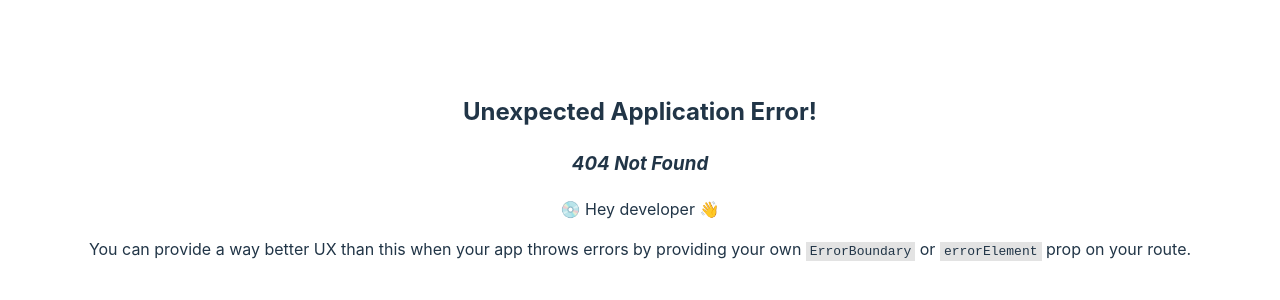
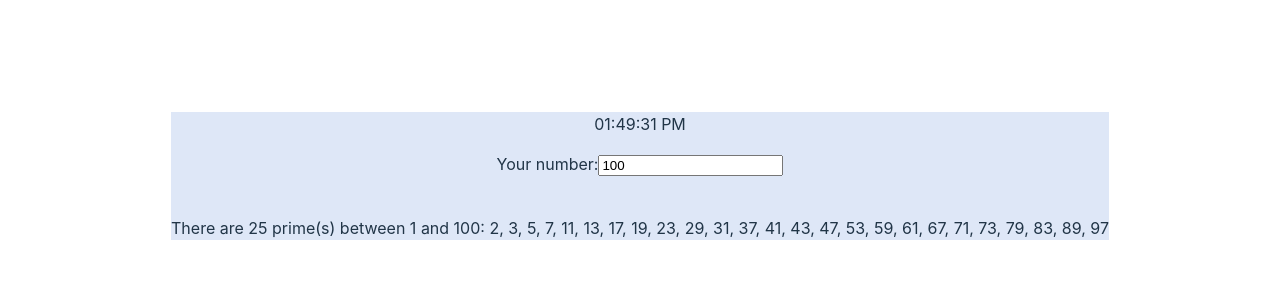
Before and after one commit to ckstn0777/react-playground, a React (Vite) app: page /playground/2 in a window 1280 px wide. Before the commit this address had no page. Shown: the part 224-524 px from the top of the page. Built offline with nearby package versions, Linux system fonts and the light colour scheme.

Commit message:
feat: react playground

```diff
--- a/index.html
+++ b/index.html
@@ -4,7 +4,7 @@
     <meta charset="UTF-8" />
     <link rel="icon" type="image/svg+xml" href="/vite.svg" />
     <meta name="viewport" content="width=device-width, initial-scale=1.0" />
-    <title>Vite + React + TS</title>
+    <title>React 최적화 플레이그라운드</title>
   </head>
   <body>
     <div id="root"></div>
--- a/package.json
+++ b/package.json
@@ -10,6 +10,7 @@
     "preview": "vite preview"
   },
   "dependencies": {
+    "date-fns": "^2.30.0",
     "react": "^18.2.0",
     "react-dom": "^18.2.0",
     "react-router-dom": "^6.11.1"
--- a/src/App.tsx
+++ b/src/App.tsx
@@ -1,18 +1,10 @@
 import "./App.css";
-
-const playgrounds = [
-  {
-    title: "React.memo",
-    description: "간단한 Counter를 이용한 리렌더링 실습",
-  },
-  {
-    title: "Context API",
-    description: "Context API와 리렌더링",
-  },
-];
+import { playgrounds } from "./playgrounds";
 
 function App() {
   return (
+    <>
+      <h2>React 최적화 플레이그라운드</h2>
       <ul className="main-card-list">
         {playgrounds.map((playground, i) => (
           <li key={i}>
@@ -23,6 +15,7 @@ function App() {
           </li>
         ))}
       </ul>
+    </>
   );
 }
 
--- /dev/null
+++ b/src/pages/playground/four/index.tsx
@@ -0,0 +1,29 @@
+import React from "react";
+
+export default function PlaygroundFour() {
+  const [count, setCount] = React.useState(0);
+
+  const handleMegaBoost = React.useCallback(() => {
+    setCount((currentValue) => currentValue + 1234);
+  }, []);
+
+  return (
+    <div>
+      <p>Count: {count}</p>
+      <button onClick={() => setCount(count + 1)}>Click me!</button>
+      <MegaBoost handleClick={handleMegaBoost} />
+    </div>
+  );
+}
+
+const MegaBoost = React.memo(_MegaBoost);
+
+function _MegaBoost({ handleClick }: { handleClick: () => void }) {
+  console.log("Render MegaBoost");
+
+  return (
+    <button className="mega-boost-button" onClick={handleClick}>
+      MEGA BOOST!
+    </button>
+  );
+}
--- /dev/null
+++ b/src/pages/playground/three/index.tsx
@@ -0,0 +1,56 @@
+import React from "react";
+import { useState } from "react";
+import "./style.css";
+
+export default function PlaygroundThree() {
+  const [name, setName] = useState("");
+  const [boxWidth, setBoxWidth] = React.useState(1);
+
+  const boxes = React.useMemo(() => {
+    return [
+      { flex: boxWidth, background: "hsl(345deg 100% 50%)" },
+      { flex: 3, background: "hsl(260deg 100% 40%)" },
+      { flex: 1, background: "hsl(50deg 100% 60%)" },
+    ];
+  }, [boxWidth]);
+
+  const id = React.useId();
+
+  return (
+    <>
+      <Boxes boxes={boxes} />
+
+      <section>
+        <label htmlFor={`${id}-name`}>Name:</label>
+        <input
+          id={`${id}-name`}
+          type="text"
+          value={name}
+          onChange={(event) => {
+            setName(event.target.value);
+          }}
+        />
+        <label htmlFor={`${id}-box-width`}>First box width:</label>
+        <input
+          id={`${id}-box-width`}
+          type="range"
+          min={1}
+          max={5}
+          step={0.01}
+          value={boxWidth}
+          onChange={(event) => {
+            setBoxWidth(Number(event.target.value));
+          }}
+        />
+      </section>
+    </>
+  );
+}
+
+const Boxes = React.memo(({ boxes }: { boxes: any[] }) => (
+  <div className="boxes-wrapper">
+    {boxes.map((boxStyles, index) => (
+      <div key={index} className="box" style={boxStyles} />
+    ))}
+  </div>
+));
--- /dev/null
+++ b/src/pages/playground/three/style.css
@@ -0,0 +1,22 @@
+.boxes-wrapper {
+  width: 600px;
+  display: flex;
+  gap: 16px;
+}
+
+.box {
+  height: 100px;
+  border-radius: 4px;
+  background: hsl(350deg 100% 50%);
+}
+
+section {
+  padding: 32px;
+  display: flex;
+  flex-direction: column;
+  align-items: center;
+}
+
+input {
+  margin-bottom: 24px;
+}
--- /dev/null
+++ b/src/pages/playground/two/index.tsx
@@ -0,0 +1,102 @@
+import { useEffect, useMemo, useState } from "react";
+import format from "date-fns/format";
+import { getHours } from "date-fns";
+import React from "react";
+
+export default function PlaygroundTwo() {
+  const time = useTime();
+
+  // 시간에 따른 배경색 변경
+  const backgroundColor = getBackgroundColorFromTime(time);
+
+  return (
+    <div style={{ backgroundColor }}>
+      <Clock time={time} />
+      <PrimeCalculator />
+    </div>
+  );
+}
+
+function isPrime(num: number) {
+  const max = Math.sqrt(num);
+
+  if (num === 2) {
+    return true;
+  }
+
+  for (let counter = 2; counter <= max; counter++) {
+    if (num % counter === 0) {
+      return false;
+    }
+  }
+
+  return true;
+}
+
+function useTime() {
+  const [time, setTime] = useState(new Date());
+
+  useEffect(() => {
+    const intervalId = setInterval(() => {
+      setTime(new Date());
+    }, 1000);
+
+    return () => clearInterval(intervalId);
+  }, []);
+
+  return time;
+}
+
+const getBackgroundColorFromTime = (time: Date) => {
+  const hours = getHours(time);
+
+  if (hours < 12) {
+    // A light yellow for mornings
+    return "hsl(50deg 100% 90%)";
+  } else if (hours < 18) {
+    // Dull blue in the afternoon
+    return "hsl(220deg 60% 92%)";
+  } else {
+    // Deeper blue at night
+    return "hsl(220deg 100% 80%)";
+  }
+};
+
+function Clock({ time }: { time: Date }) {
+  return <p className="clock">{format(time, "hh:mm:ss a")}</p>;
+}
+
+const PrimeCalculator = React.memo(_PrimeCalculator);
+
+function _PrimeCalculator() {
+  const [selectedNum, setSelectedNum] = useState(100);
+
+  const allPrimes = [];
+  for (let counter = 2; counter < selectedNum; counter++) {
+    if (isPrime(counter)) {
+      allPrimes.push(counter);
+    }
+  }
+
+  return (
+    <>
+      <form>
+        <label htmlFor="num">Your number:</label>
+        <input
+          id="num"
+          type="number"
+          value={selectedNum}
+          onChange={(event) => {
+            // 과하게 계산되는 것을 막기위해 최대 100k 까지만 허용
+            const num = Math.min(100_000, Number(event.target.value));
+            setSelectedNum(num);
+          }}
+        />
+      </form>
+      <p>
+        There are {allPrimes.length} prime(s) between 1 and {selectedNum}:{" "}
+        <span className="prime-list">{allPrimes.join(", ")}</span>
+      </p>
+    </>
+  );
+}
--- /dev/null
+++ b/src/playgrounds.ts
@@ -0,0 +1,18 @@
+export const playgrounds = [
+  {
+    title: "React.memo",
+    description: "간단한 Counter를 이용한 리렌더링 실습",
+  },
+  {
+    title: "useMemo",
+    description: "Use case 1: Heavy computations",
+  },
+  {
+    title: "useMemo",
+    description: "Use case 2: Preserved references",
+  },
+  {
+    title: "useCallback",
+    description: "간단한 예시로 useCallback 사용 실습",
+  },
+];
```
Also changed, not shown: src/router.tsx (+15 -0 lines), 1 other file (tests, documents, lock files or other folders). Lines whose indentation alone changed are shown as unchanged.
